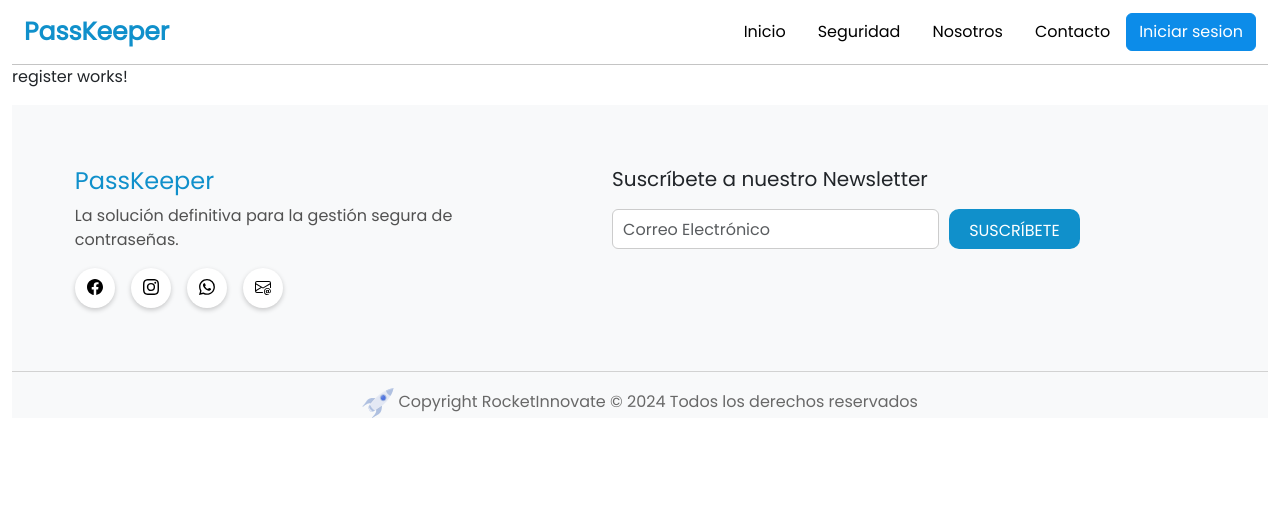
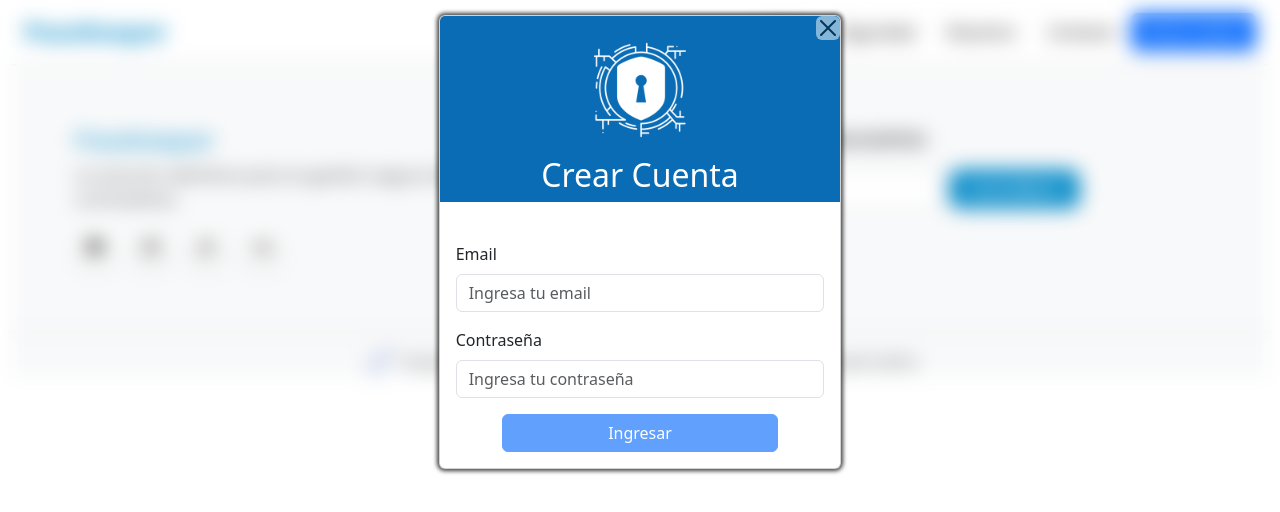
Before and after one commit to vlysi/integrador_ISP4, an Angular app in the folder WEB/: page /register in a window 1280 px wide. Shown: the top 512 px of the page. Built offline with nearby package versions, Linux system fonts and the light colour scheme; no server answers.

Commit message:
register hecho

```diff
--- a/WEB/src/app/auth/auth.service.ts
+++ b/WEB/src/app/auth/auth.service.ts
@@ -13,6 +13,7 @@ import { environment } from 'src/environments/environment';
 export class AuthService {
   loginUrl=environment.apiUrl +'/account/login/';
   refreshTokenUrl=environment.apiUrl+'/account/refresh/';
+  registerUrl=environment.apiUrl+'/account/register/';
 
   private islogged = new BehaviorSubject<boolean>(false);
 
@@ -23,7 +24,9 @@ export class AuthService {
   logIn(credentials:LoginCredentials):Observable<LoginResponse> {
     return  this.http.post<LoginResponse>(this.loginUrl, credentials)
   }
-
+  register(credentials:LoginCredentials):Observable<LoginResponse> {
+    return  this.http.post<LoginResponse>(this.registerUrl, credentials)
+  }
   logOut(){
     this.storeService.clearLocalStorage()
     this.islogged.next(false);
--- a/WEB/src/app/auth/login/login.component.html
+++ b/WEB/src/app/auth/login/login.component.html
@@ -101,7 +101,7 @@
                 <!-- Footer -->
                 <div class="mt-3 text-center">
                   <p class="mb-1">¿No tienes una cuenta?</p>
-                  <a href="#" class="text-decoration-none">Registrarse</a>
+                  <a routerLink="/register" class="text-decoration-none" (click)="onClose()">Registrarse</a>
                 </div>
               </form>
             </div>
--- a/WEB/src/app/auth/register/register.component.css
+++ b/WEB/src/app/auth/register/register.component.css
@@ -0,0 +1,35 @@
+.fixed_container {
+    position: fixed;
+    top: 0;
+    left: 0;
+    width: 100%;
+    height: 100vh
+  }
+
+  .container-fluid{
+    backdrop-filter: blur(10px);
+  }
+  .container_card{
+    box-shadow: 0px 0px 4px 2px rgba(0,0,0,0.75);
+    -webkit-box-shadow: 0px 0px 4px 2px rgba(0,0,0,0.75);
+  -moz-box-shadow: 0px 0px 4px 2px rgba(0,0,0,0.75);
+  margin-top:15px
+  }
+  .container_logo{
+    background: #096cb5;
+    border-top-left-radius: 5px;
+    border-top-right-radius: 5px;
+  }
+  .container_logo h2{
+    color: #fff;
+  }
+  .container-boton{
+    display: flex;
+    justify-content: flex-end;
+    position: relative;
+    width:100%;
+  }
+  .btn-close{
+    color: white;
+    background-color: #fff;
+  }
--- a/WEB/src/app/auth/register/register.component.html
+++ b/WEB/src/app/auth/register/register.component.html
@@ -1 +1,94 @@
-<p>register works!</p>
+<div class="container_login"></div>
+<!DOCTYPE html>
+<html lang="en">
+  <head>
+    <meta charset="UTF-8" />
+    <meta name="viewport" content="width=device-width, initial-scale=1.0" />
+    <title>Login</title>
+    <!-- Bootstrap CSS -->
+    <link
+      href="https://cdn.jsdelivr.net/npm/bootstrap@5.3.0-alpha1/dist/css/bootstrap.min.css"
+      rel="stylesheet"
+    />
+  </head>
+  <body>
+    <div class="container-fluid fixed-top fixed_container">
+      <div class="row justify-content-center">
+        <div class="col-lg-4 col-md-6 col-sm-10">
+          <div class="card container_card">
+            <!-- Boton Cerrar y logo -->
+            <div class="text-center container_logo mb-4">
+              <div class="container-boton">
+                <button
+                  type="button"
+                  class="btn-close"
+                  (click)="onClose()"
+                  aria-label="Close"
+                ></button>
+              </div>
+              <img
+                src="../../../assets/images/logo.png"
+                alt="Logo"
+                class="img-fluid"
+                style="max-width: 100px"
+              />
+              <h2 class="mt-3">Crear Cuenta</h2>
+            </div>
+            <div *ngIf="credentialIncorrect" class="text-center text-danger">
+              Ya existe un usuario con ese Email
+            </div>
+            <div class="card-body">
+              <form [formGroup]="loginForm" (ngSubmit)="onSubmit()">
+
+                <!-- Campo de Email -->
+                <div class="mb-3">
+                  <label for="email" class="form-label">Email</label>
+                  <input
+                    type="email"
+                    id="email"
+                    formControlName="email"
+                    class="form-control"
+                    [class.is-invalid]="fieldError('email')"
+                    placeholder="Ingresa tu email"
+                  />
+                  <div *ngIf="fieldError('email')" class="invalid-feedback">
+                    {{ getErrorMessage("email") }}
+                  </div>
+                </div>
+                <!-- Campo de Contraseña -->
+                <div class="mb-3">
+                  <label for="password" class="form-label">Contraseña</label>
+                  <input
+                    type="password"
+                    id="password"
+                    formControlName="password"
+                    class="form-control"
+                    [class.is-invalid]="fieldError('password')"
+                    placeholder="Ingresa tu contraseña"
+                  />
+                  <div *ngIf="fieldError('password')" class="invalid-feedback">
+                    {{ getErrorMessage("password") }}
+                  </div>
+                </div>
+                <!--Boton Check y enlaces -->
+
+                <button
+                  type="submit"
+                  class="btn btn-primary d-block w-75 mx-auto"
+                  [disabled]="!loginForm.valid"
+                >
+                  Ingresar
+                </button>
+                <div *ngIf="errorMessage" class="alert alert-danger mt-3">
+                  {{ errorMessage }}
+                </div>
+                <!-- Footer -->
+
+              </form>
+            </div>
+          </div>
+        </div>
+      </div>
+    </div>
+  </body>
+</html>
--- a/WEB/src/app/auth/register/register.component.ts
+++ b/WEB/src/app/auth/register/register.component.ts
@@ -1,4 +1,9 @@
-import { Component } from '@angular/core';
+import { Component, EventEmitter, Output } from '@angular/core';
+import { FormGroup, FormBuilder, Validators } from '@angular/forms';
+import { Router } from '@angular/router';
+import { LoginCredentials, LoginResponse } from '../auth.models';
+import { AuthService } from '../auth.service';
+import { StoreService } from '../store.service';
 
 @Component({
   selector: 'app-register',
@@ -6,5 +11,92 @@ import { Component } from '@angular/core';
   styleUrls: ['./register.component.css']
 })
 export class RegisterComponent {
+  @Output() cerrarSesion = new EventEmitter<void>();
+
+  loginForm!: FormGroup;
+  credentialIncorrect=false
+  public errorMessage: string = '';
+  constructor(
+    private formBuilder: FormBuilder,
+    private router: Router,
+    private authService: AuthService,
+    private storeService: StoreService
+  ) { }
+
+  onClose() {
+    this.router.navigate(['']);
+  }
+  ngOnInit(): void {
+    this.loginForm = this.formBuilder.group({
+      email: ['', [Validators.required, Validators.email]],
+      password: ['', [Validators.required, ]]
+    });
+  }
+  ngOnDestroy(): void {
+
+  }
+  onSubmit(): void {
+    if (this.loginForm.valid) {
+      const credentials: LoginCredentials = this.loginForm.value;
+      this.authService.register(credentials).subscribe({
+        next:(response: LoginResponse) => {
+          if (response.access && response.refresh && response.user) {
+            this.storeService.setUser(response.user)
+            this.storeService.setAccessToken(response.access)
+            this.storeService.setRefreshToken(response.refresh)
+            this.authService.setIsLogged(true)
+            const userData = JSON.parse(this.storeService.getUser());
+            if (userData) {
+
+              if (userData && userData.is_staff) {
+                this.onClose();
+                console.log("es admin login")
+                this.router.navigate(['admin/user'])
+              }else{
+                this.onClose();
+                this.router.navigate(['/payments/'])
+              }
+            }
+
+          } else {
+            // Maneja el caso donde no hay tokens en la respuesta.
+            console.error('Invalid credentials', response);
+          }
+        },
+        error: (err) => {
+          let errorMessage = 'An error occurred during login.';
+          if (err.status === 400) {
+            this.credentialIncorrect=true
+            errorMessage = 'Usuario o Contraseña incorrecto';
+          }
+          console.error(errorMessage);
+          // Aquí podrías mostrar el mensaje de error en la interfaz de usuario
+
+        }
+    });
+    }
+
+
+
+  }
+
+  // Función para obtener el estado de error de un campo específico
+  fieldError(field: string): boolean {
+    const formField = this.loginForm.get(field);
+    return formField !== null && formField.invalid && (formField.dirty || formField.touched);
+  }
+
+  // Mensaje de error específico por campo. (Aqui agregar else if para mas validaciones)
+  getErrorMessage(field: string): string {
+    const formField = this.loginForm.get(field);
+    if (formField?.hasError('required')) {
+      return 'Este campo es obligatorio';
+    } else if (formField?.hasError('email')) {
+      return 'Ingrese un email válido';
+    }
+    return '';
+  }
+
+
 
 }
```
Also changed, not shown: 1 other file (tests, documents, lock files or other folders).
